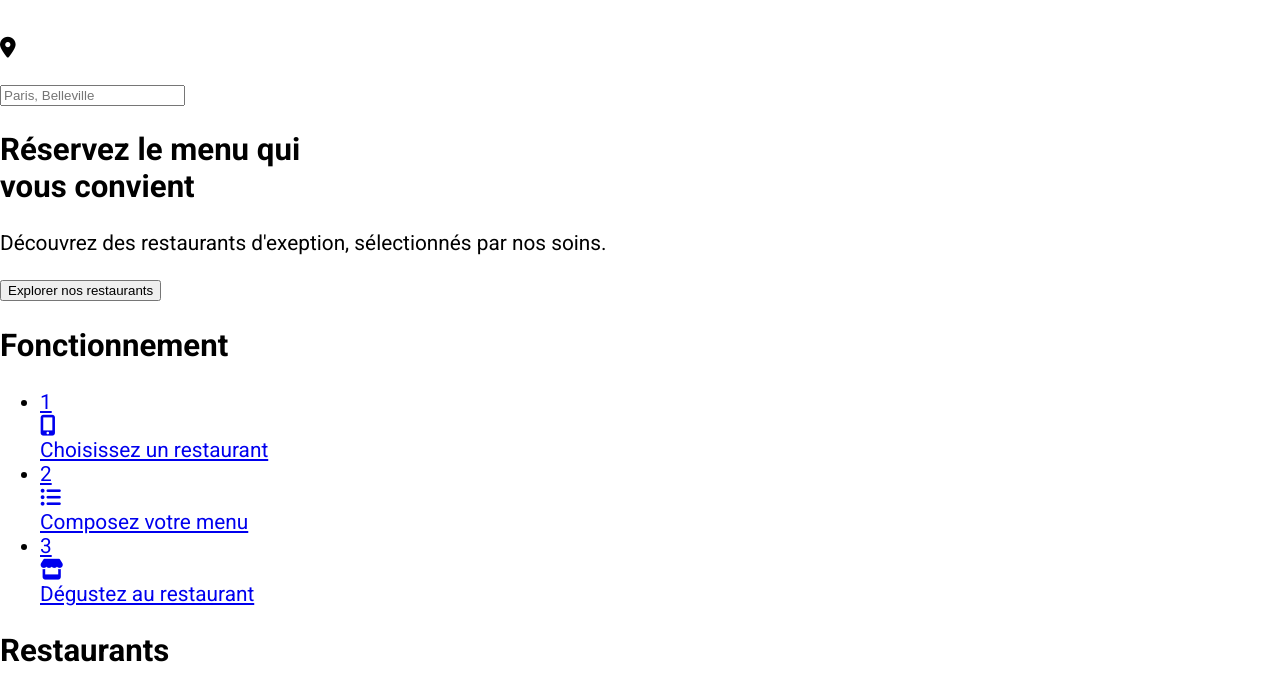
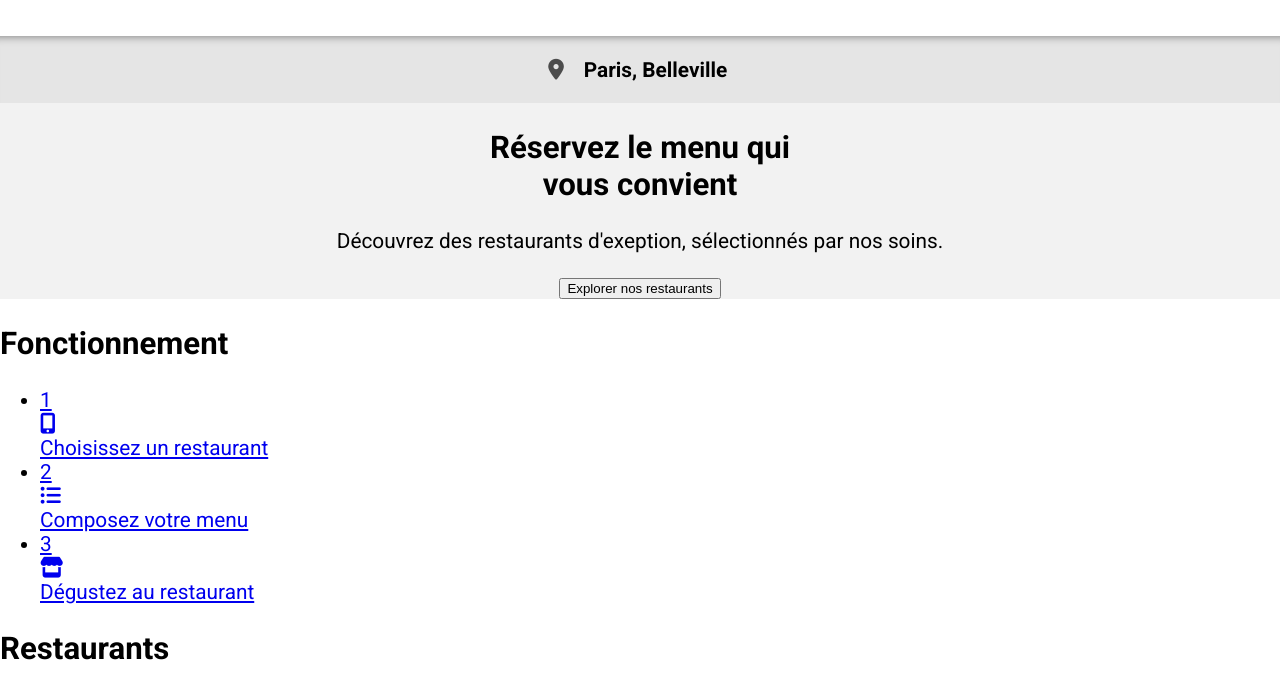
Before and after one commit to ThomasG6/Projet_3_Grenier_Thomas_102022, a website: page index.html in a window 1280 px wide. Shown: the part 89-779 px from the top of the page. Drawn offline with Linux system fonts and the light colour scheme; grey boxes are pictures that could not be loaded; a web font is replaced by a local one.

Commit message:
navigation layout, location icon and search bar

```diff
--- /dev/null
+++ b/sass/Layout/_form.scss
@@ -0,0 +1,48 @@
+.nav {
+    display: flex;
+    flex-direction: column;
+    align-items: center;
+    text-align: center;
+    justify-content: center;
+    background-color: $color-alt;
+
+    &__localisation {
+        width: 100%;
+        background-color: darken($color-alt, 5%);
+        color: darken($color-alt, 65%);
+        box-shadow: inset 0 10px 10px -10px darken($color-alt, 50%);
+        display: flex;
+        align-items: center;
+        justify-content: center;
+
+        &__position {
+            width: 100px;
+
+            .search {
+                color: black;
+                font-weight: bold;
+                background-color: darken($color-alt, 5%);
+                border: darken($color-alt, 5%) 0px solid;
+                box-shadow: 0 0 0;
+
+                @include mq(large) {
+                    font-size: 1em;
+                }
+            }
+
+            .search::placeholder {
+                color: black;
+                font-weight: bold;
+                font-family: 'Roboto', sans-serif;
+            }
+
+            @include mq(large) {
+                width: 150px;
+            }
+        }
+
+        &__icone {
+            padding-right: 18px;
+        }
+    }
+}
--- a/sass/main.scss
+++ b/sass/main.scss
@@ -4,3 +4,4 @@
 @import "./Base/typography";
 @import "./Base/base";
 @import "./Layout/header";
+@import "./Layout/form";
```
Also changed, not shown: css/style.css, 1 other file.
